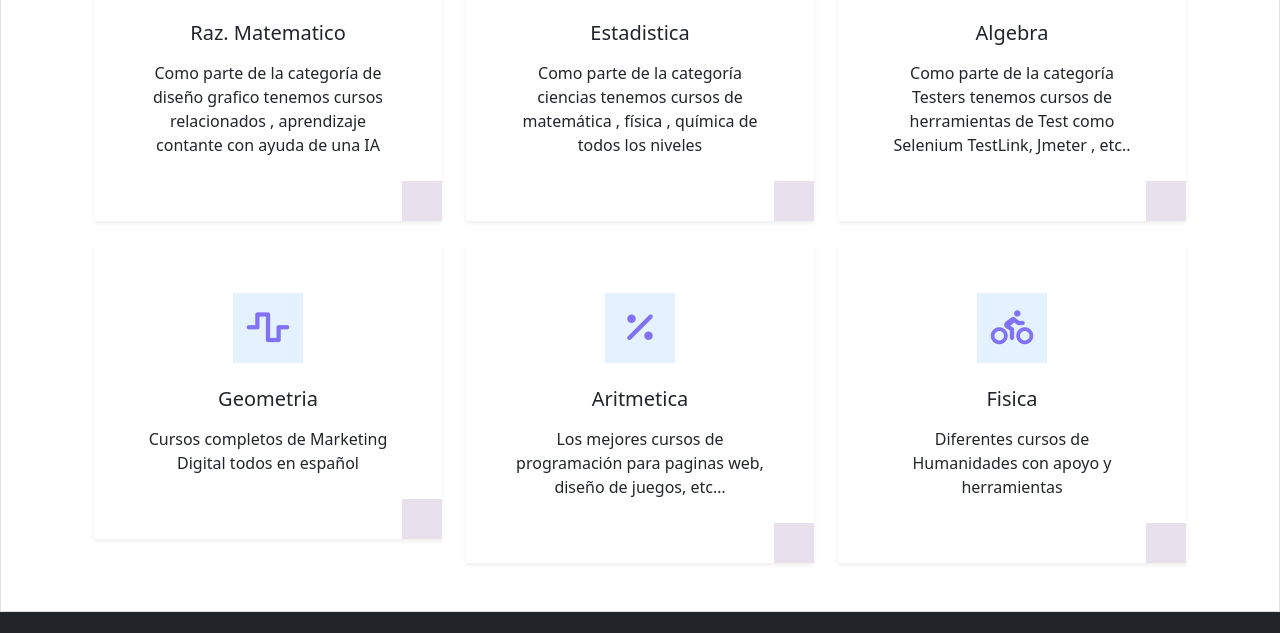
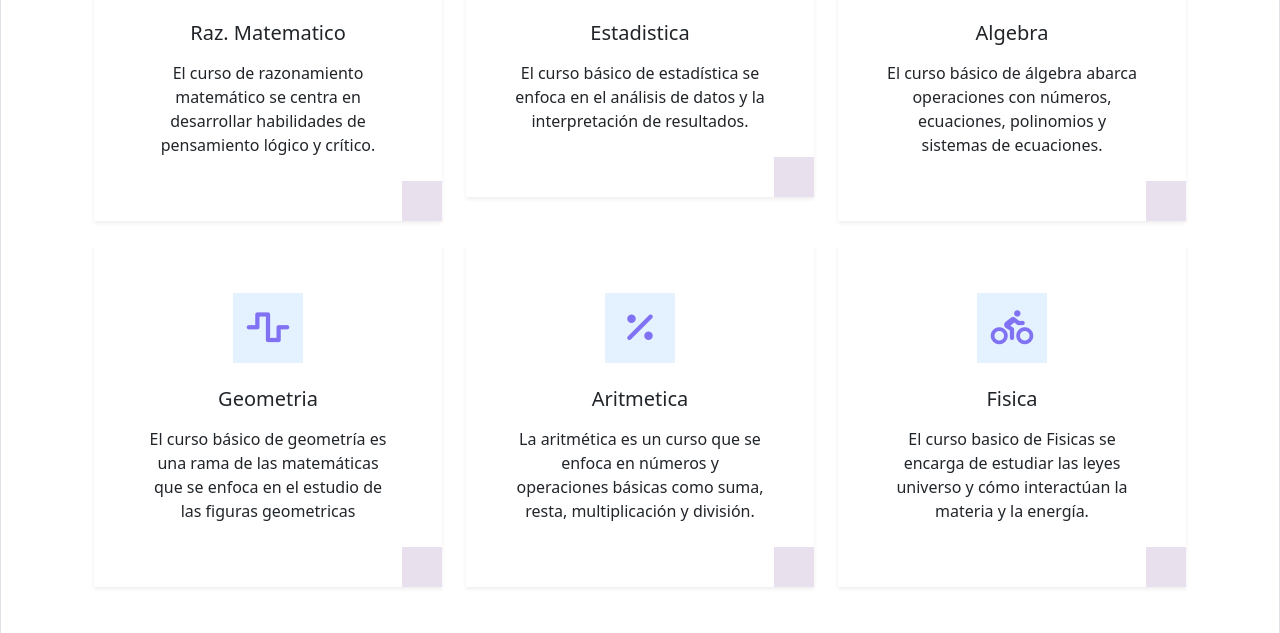
Before and after one commit to UPC-Math-E/landing-page, a plain HTML site: page index.html in a window 1280 px wide. Shown: the part 2805-3438 px from the top of the page. Drawn offline with nearby package versions, Linux system fonts and the light colour scheme.

Commit message:
cursos description added

```diff
--- a/index.html
+++ b/index.html
@@ -249,7 +249,8 @@
                         <div class="section-title">
                             <h1 class="display-4 fw-semibold">Categorias de cursos que Ofrecemos</h1>
                             <br>
-                            <p>Como parte de nuestra lista de cursos en donde ofrecemos asesorías tenemos estos cursos que
+                            <p>Como parte de nuestra lista de cursos en donde ofrecemos asesorías tenemos estos cursos
+                                que
                                 son los que tienen mas demanda de estudiantes</p>
                         </div>
                     </div>
@@ -261,8 +262,8 @@
                                 <i class="fa-solid fa-brain"></i>
                             </div>
                             <h5 class="mt-4 mb-3">Raz. Matematico</h5>
-                            <p>Como parte de la categoría de diseño grafico tenemos cursos relacionados , aprendizaje
-                                contante con ayuda de una IA</p>
+                            <p>El curso de razonamiento matemático se centra en desarrollar habilidades de pensamiento
+                                lógico y crítico.</p>
                         </div>
                     </div>
                     <div class="col-lg-4 col-sm-6">
@@ -271,8 +272,8 @@
                                 <i class="fa-solid fa-chart-column"></i>
                             </div>
                             <h5 class="mt-4 mb-3">Estadistica</h5>
-                            <p>Como parte de la categoría ciencias tenemos cursos de matemática , física , química de todos
-                                los niveles</p>
+                            <p>El curso básico de estadística se enfoca en el análisis de datos y la interpretación de
+                                resultados.</p>
                         </div>
                     </div>
                     <div class="col-lg-4 col-sm-6">
@@ -281,8 +282,8 @@
                                 <i class="fa-solid fa-square-root-variable"></i>
                             </div>
                             <h5 class="mt-4 mb-3">Algebra</h5>
-                            <p>Como parte de la categoría Testers tenemos cursos de herramientas de Test como Selenium
-                                TestLink, Jmeter , etc..</p>
+                            <p>El curso básico de álgebra abarca operaciones con números, ecuaciones, polinomios y
+                                sistemas de ecuaciones.</p>
                         </div>
                     </div>
                     <div class="col-lg-4 col-sm-6">
@@ -291,7 +292,8 @@
                                 <i class="fa-solid fa-wave-square"></i>
                             </div>
                             <h5 class="mt-4 mb-3">Geometria</h5>
-                            <p>Cursos completos de Marketing Digital todos en español</p>
+                            <p>El curso básico de geometría es una rama de las matemáticas que se enfoca en el estudio
+                                de las figuras geometricas</p>
                         </div>
                     </div>
                     <div class="col-lg-4 col-sm-6">
@@ -300,7 +302,8 @@
                                 <i class="fa-solid fa-percent"></i>
                             </div>
                             <h5 class="mt-4 mb-3">Aritmetica</h5>
-                            <p>Los mejores cursos de programación para paginas web, diseño de juegos, etc…</p>
+                            <p>La aritmética es un curso que se enfoca en números y operaciones básicas como
+                                suma, resta, multiplicación y división.</p>
                         </div>
                     </div>
                     <div class="col-lg-4 col-sm-6">
@@ -309,7 +312,8 @@
                                 <i class="fa-solid fa-person-biking"></i>
                             </div>
                             <h5 class="mt-4 mb-3">Fisica</h5>
-                            <p>Diferentes cursos de Humanidades con apoyo y herramientas</p>
+                            <p>El curso basico de Fisicas se encarga de estudiar las leyes universo y
+                                cómo interactúan la materia y la energía. </p>
                         </div>
                     </div>
                 </div>
```
